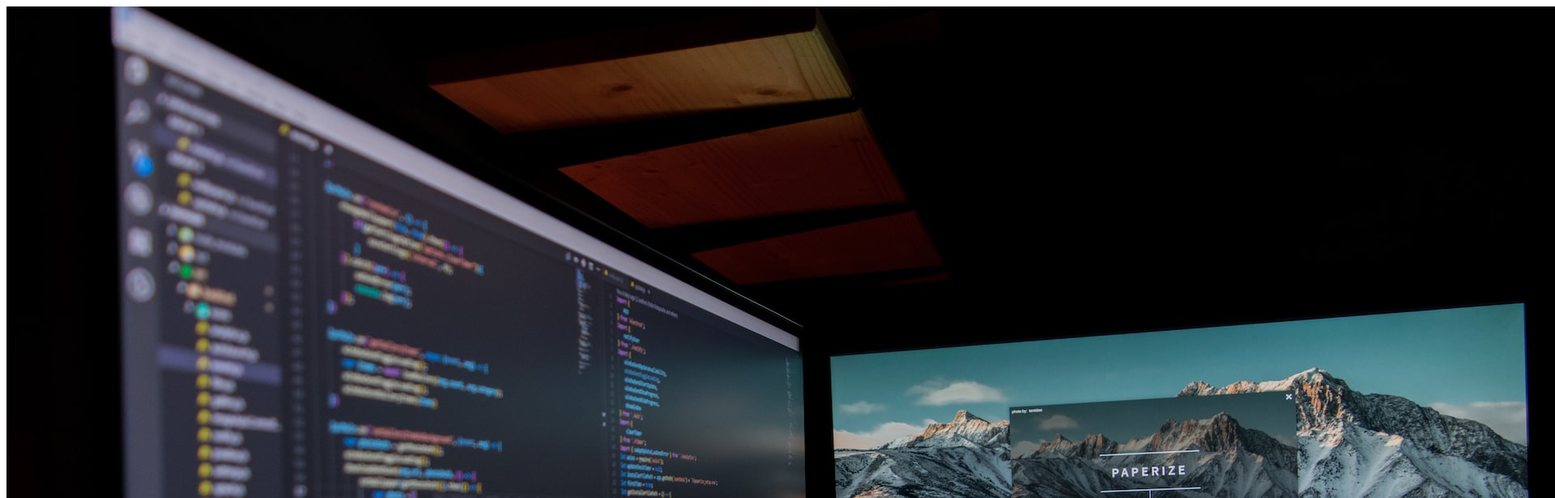
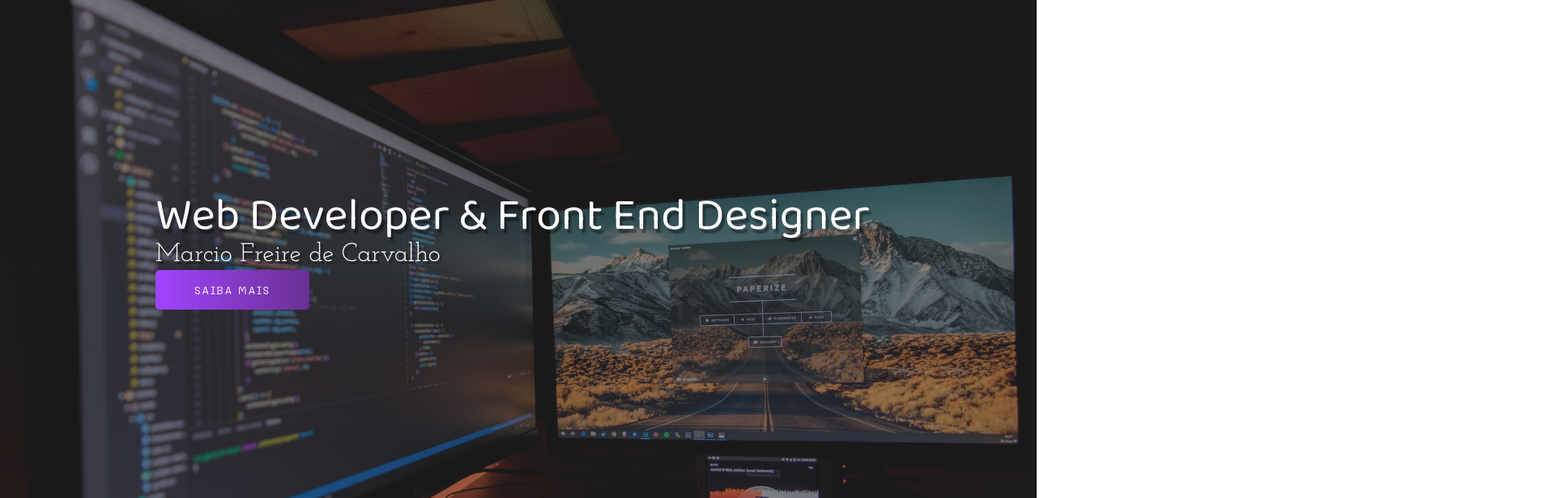
Before and after one commit to Marfreire14/portifolio, a plain HTML site: page index.html in a window 1280 px wide. Shown: the top 616 px of the page at 81% size, 1920 px wide, since content can reach past the window. Drawn offline with Linux system fonts and the light colour scheme.

Commit message:
segunta atualização

```diff
--- a/index.html
+++ b/index.html
@@ -17,9 +17,13 @@
             <div class="img-wrapper">
                 <img src="imagens/bg.jpg" alt="">
             </div>
-            <h1>Web Developer & Front End Designer</h1>
-            <p>Marcio Freire de Carvalho</p>
-            <button>Saiba mais</button>
+            <div class="banner">
+                    <h1>Web Developer & Front End Designer</h1>
+                    <p>Marcio Freire de Carvalho</p>
+                    <button>Saiba mais</button>
+
+            </div>
+
         </header>
     </div>
 </body>
--- a/style.css
+++ b/style.css
@@ -3,3 +3,78 @@
 @import url('https://cdnjs.cloudflare.com/ajax/libs/font-awesome/5.12.0/css/all.min.css');
 
 @import url('https://cdnjs.cloudflare.com/ajax/libs/font-awesome/6.1.2/css/all.min.css');
+
+*{
+    margin: 0;
+    padding: 0;
+
+}
+
+header{
+    width: 100%;
+    height: 100vh;
+    overflow: hidden;
+    position: relative;
+}
+
+.img-wrapper{
+    width: 100%;
+    height: 100%;
+    overflow: hidden;
+    background-color: rgba(0,0,0, 0.8);
+
+}
+
+.img-wrapper img{
+    width: 100%;
+    height: 100%;
+    object-fit: cover;
+    opacity: 0.5;
+
+}
+
+.banner{
+    position: absolute;
+    top: 30%;
+    left: 15%;
+}
+
+.banner h1{
+    color: #ffffff;
+    font-size: 3.5rem;
+    font-family: "Baloo 2", serif;
+    font-weight: 200;
+    text-shadow: .2rem .3rem 2px rgba(0, 0, 0, .4);
+    line-height: 3.5rem;
+    margin-bottom: .2rem;
+
+}
+
+.banner p{
+    font-family: "Josefin Slab", serif;
+    color: #ffffff;
+    font-size: 2rem;
+    text-shadow: .2rem .2rem rgba(0, 0, 0, .4);
+    margin-bottom: .2rem;
+
+}
+
+.banner button{
+    font-family: "Mali", serif;
+    color: #fff;
+    letter-spacing: .1rem;
+    text-transform: uppercase;
+    background: #6a3093;  /* fallback for old browsers */
+    background: -webkit-linear-gradient(to right, #a044ff, #6a3093);  /* Chrome 10-25, Safari 5.1-6 */
+    background: linear-gradient(to right, #a044ff, #6a3093); /* W3C, IE 10+/ Edge, Firefox 16+, Chrome 26+, Opera 12+, Safari 7+ */
+    padding: 1rem 3rem;
+    border: none;
+    border-radius: 5px;
+    cursor: pointer;
+
+}
+
+.banner button:hover{
+    opacity: .8;
+    color: #000;
+}
```
